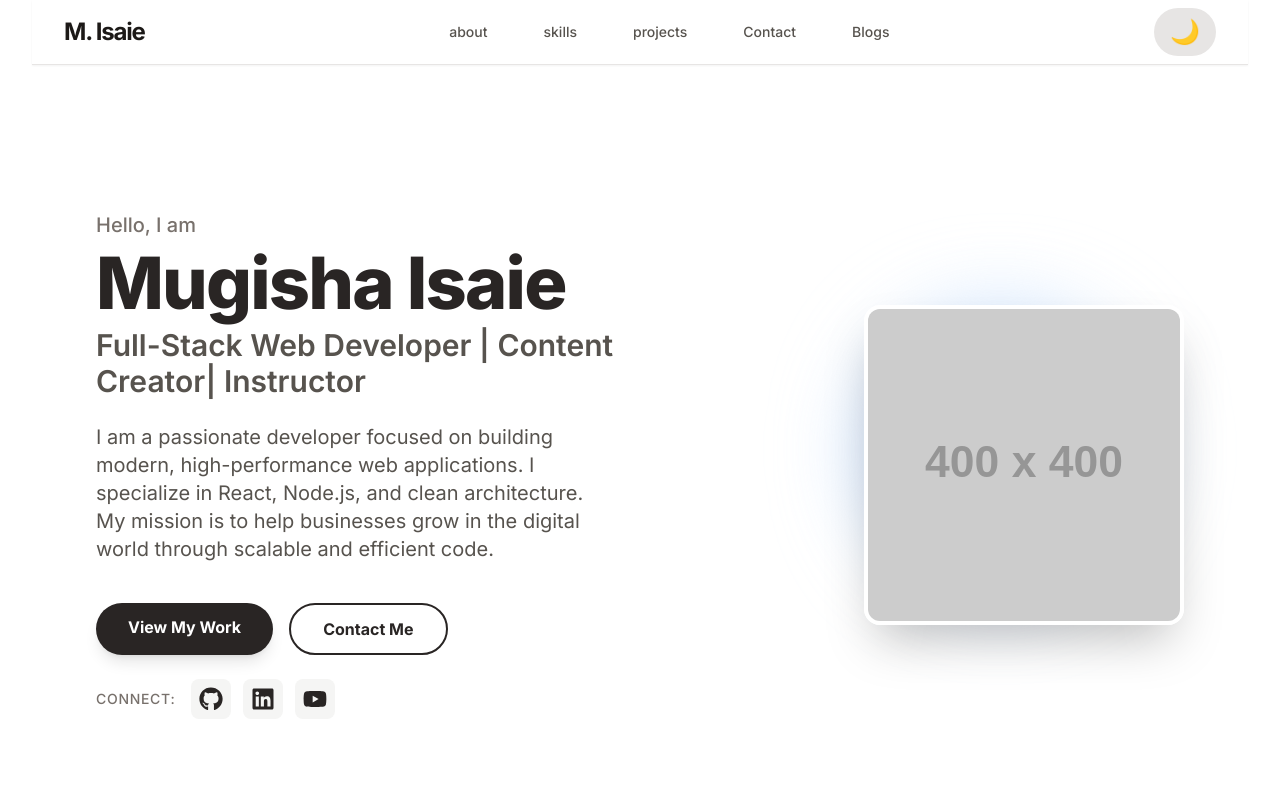
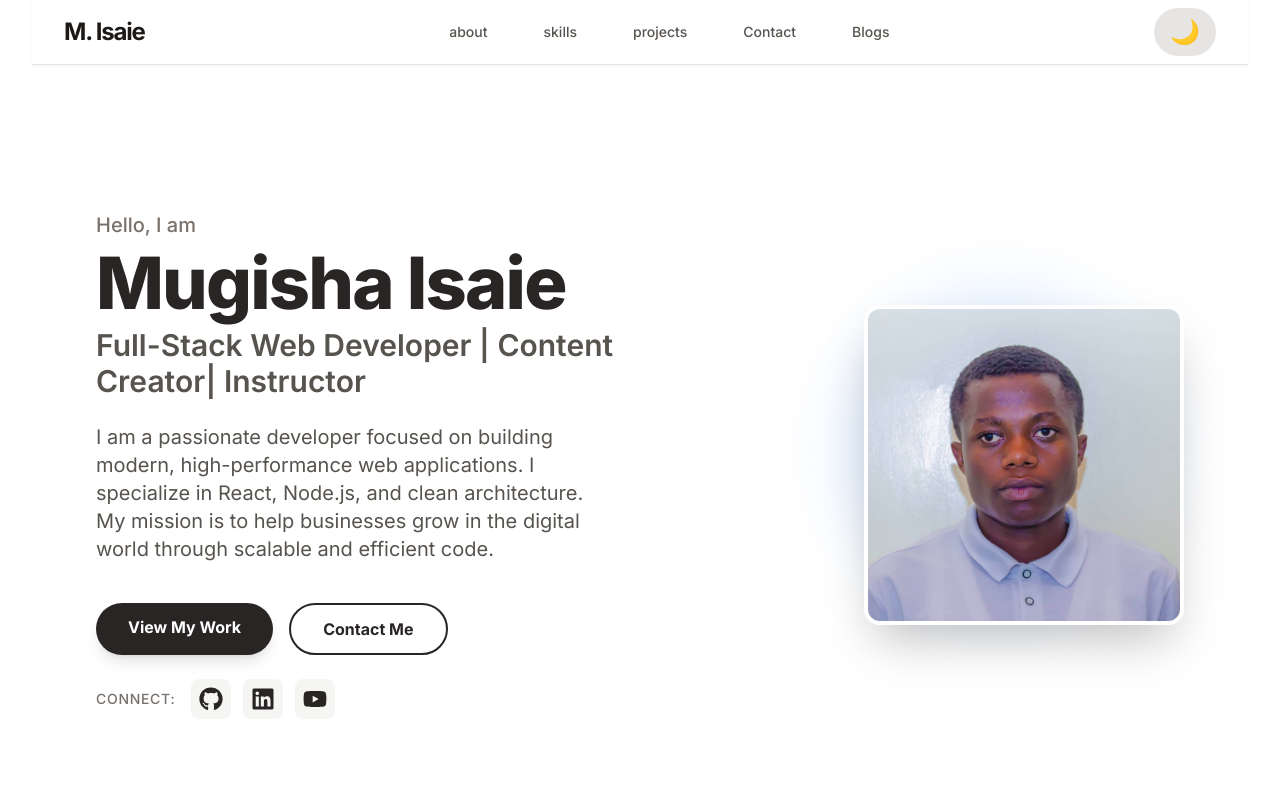
Before and after one commit to mugishaisaie/Mugisha-Isaie, a React (Vite) app: page / in a window 1280 px wide. Shown: the top 800 px of the page. Built offline with nearby package versions, Linux system fonts and the light colour scheme.

Commit message:
Updating Homepage

```diff
--- a/src/components/HomePage.jsx
+++ b/src/components/HomePage.jsx
@@ -4,6 +4,7 @@ import { motion } from "framer-motion";
 import { FaGithub, FaLinkedin, FaYoutube, FaTwitter } from "react-icons/fa6";
 import Services from "./services";
 import Testimonials from "./testimonials";
+import HomeImg from '../assets/images/Isaie_blessing.jpg'
 
 // --- TEMPLATE CONFIGURATION ---
 // Ideally, this data would come from a separate data file, but for the template,
@@ -13,7 +14,7 @@ const portfolioContent = {
   title: "Full-Stack Web Developer | Content Creator| Instructor",
   bio: "I am a passionate developer focused on building modern, high-performance web applications. I specialize in React, Node.js, and clean architecture. My mission is to help businesses grow in the digital world through scalable and efficient code.",
   // Use a placeholder image or instruction on how to import their own
-  imagePath: "https://placehold.co/400x400/292524/white?text=Your+Photo",
+  imagePath: HomeImg,
   socials: {
     github: "https://github.com/",
     linkedin: "https://linkedin.com/",
```
